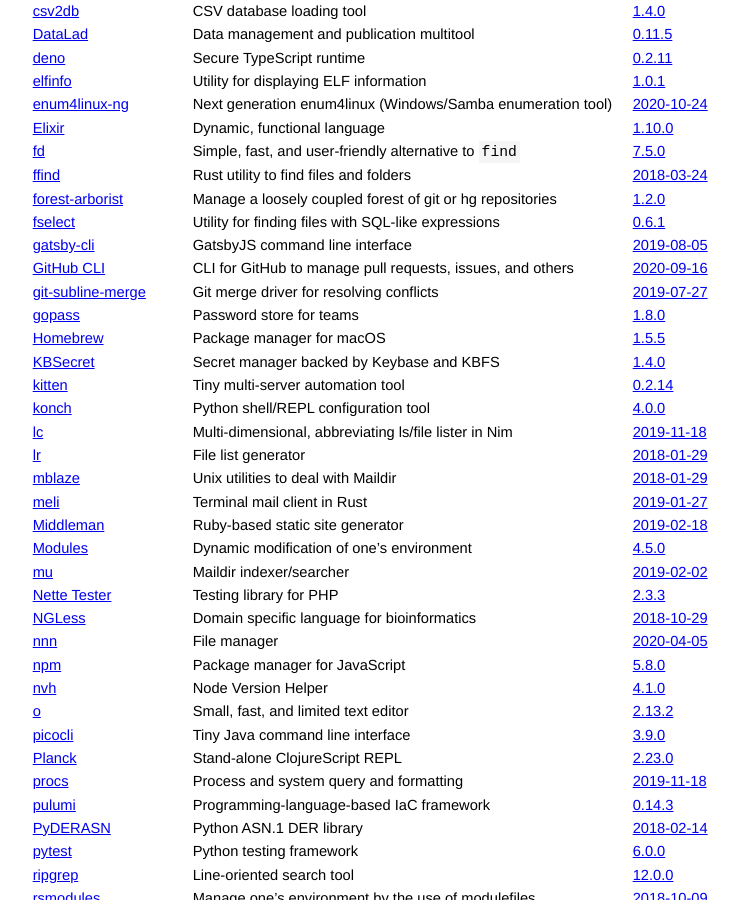
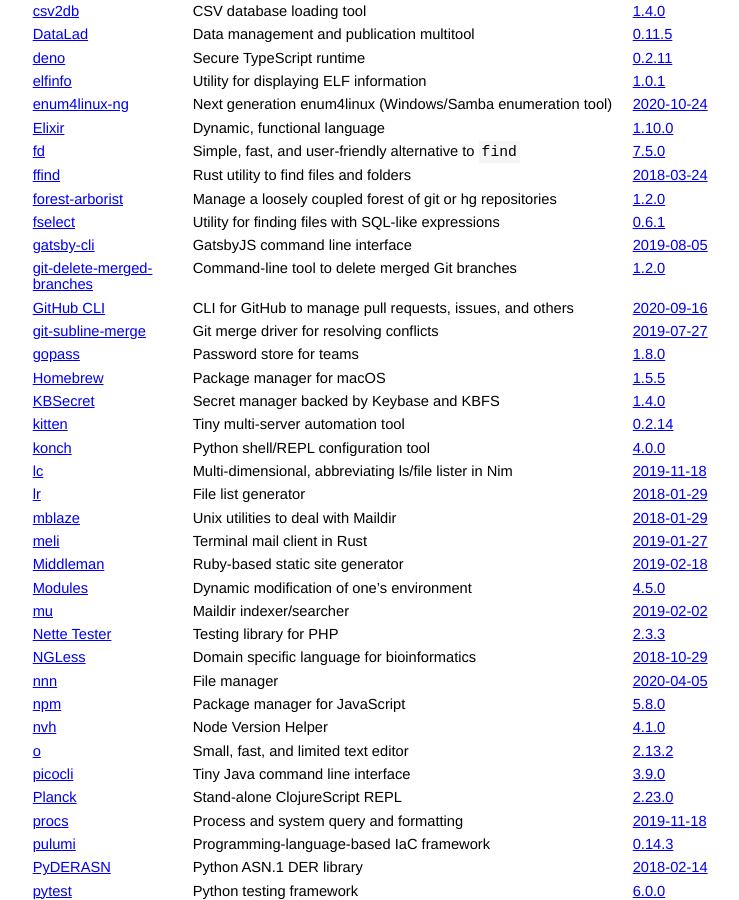
Before and after one commit to jcs/no_color, a Jekyll site: the page built from index.md, in a window 1280 px wide and 900 px high, scrolled down 1230 px. Shown: the whole window, without its empty margins (211-950 px from the left). Built offline with Jekyll 4.4.1, drawn with Linux system fonts in a browser that asks for light colours; our own code applies the rules of GitHub Pages for plain Markdown files.

Commit message:
index: Add tool git-delete-merged-branches

```diff
--- a/index.md
+++ b/index.md
@@ -83,6 +83,7 @@ color via `NO_COLOR`.
 | [forest-arborist](https://github.com/JohnRGee/forest-arborist) | Manage a loosely coupled forest of git or hg repositories | [1.2.0](https://github.com/JohnRGee/forest-arborist/releases/tag/v1.2.0) |
 | [fselect](https://github.com/jhspetersson/fselect) | Utility for finding files with SQL-like expressions | [0.6.1](https://github.com/jhspetersson/fselect/releases/tag/0.6.1) |
 | [gatsby-cli](https://github.com/gatsbyjs/gatsby/blob/master/packages/gatsby-cli) | GatsbyJS command line interface | [2019-08-05](https://github.com/gatsbyjs/gatsby/commit/ccebe174078529329a26350224a1a5730567c695) |
+| [git-delete-merged-branches](https://github.com/hartwork/git-delete-merged-branches) | Command-line tool to delete merged Git branches | [1.2.0](https://github.com/hartwork/git-delete-merged-branches/commit/62bd406fba91e831e29663a483bfe7659b4c62f3) |
 | [GitHub CLI](https://github.com/cli/cli) | CLI for GitHub to manage pull requests, issues, and others | [2020-09-16](https://github.com/cli/cli/pull/1631) |
 | [git-subline-merge](https://github.com/paulaltin/git-subline-merge) | Git merge driver for resolving conflicts | [2019-07-27](https://github.com/paulaltin/git-subline-merge/commit/d8f738a62f96dfdf315511cece7c93526e48baef) |
 | [gopass](https://github.com/gopasspw/gopass) | Password store for teams | [1.8.0](https://github.com/gopasspw/gopass/releases/tag/v1.8.0) |
```
